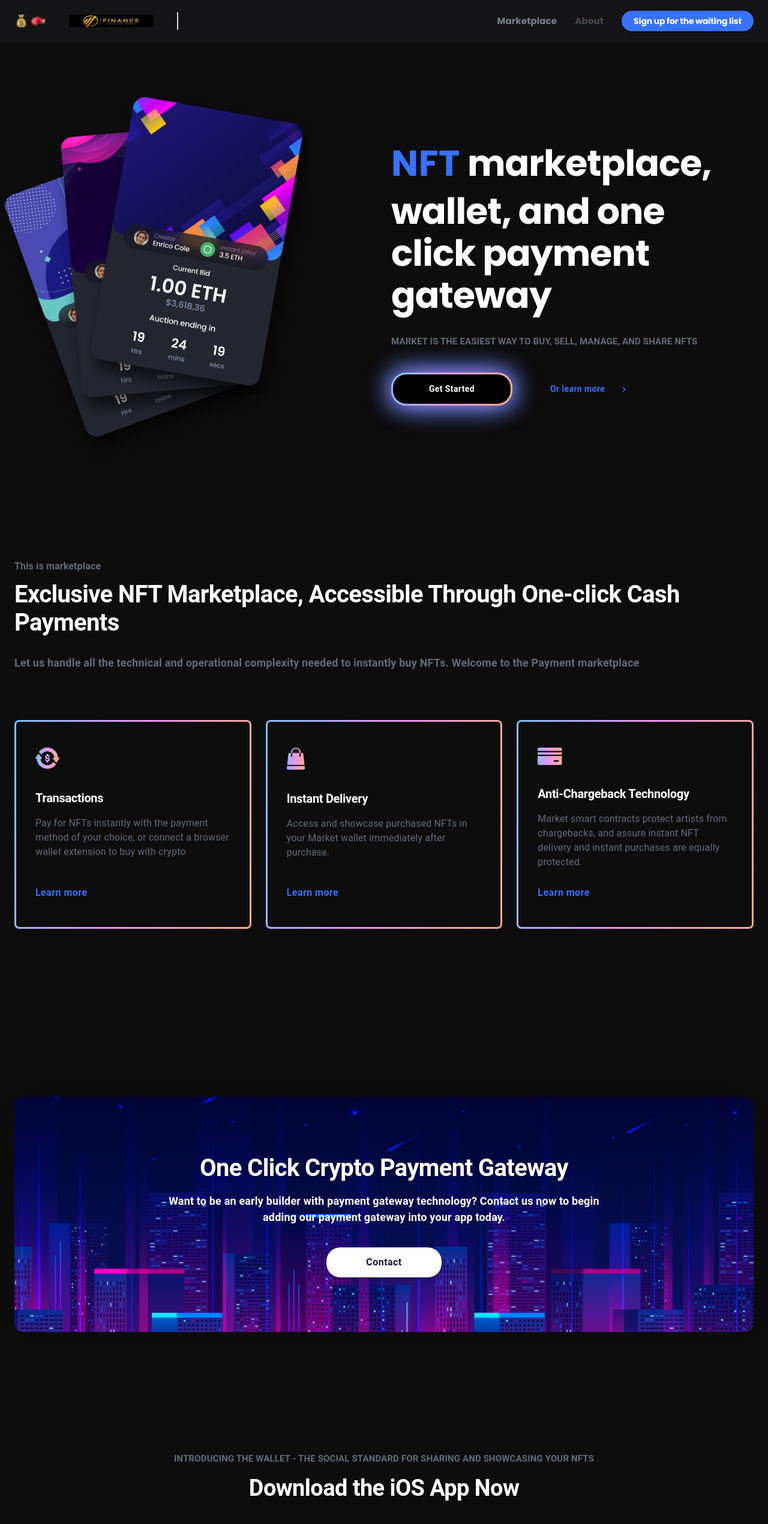
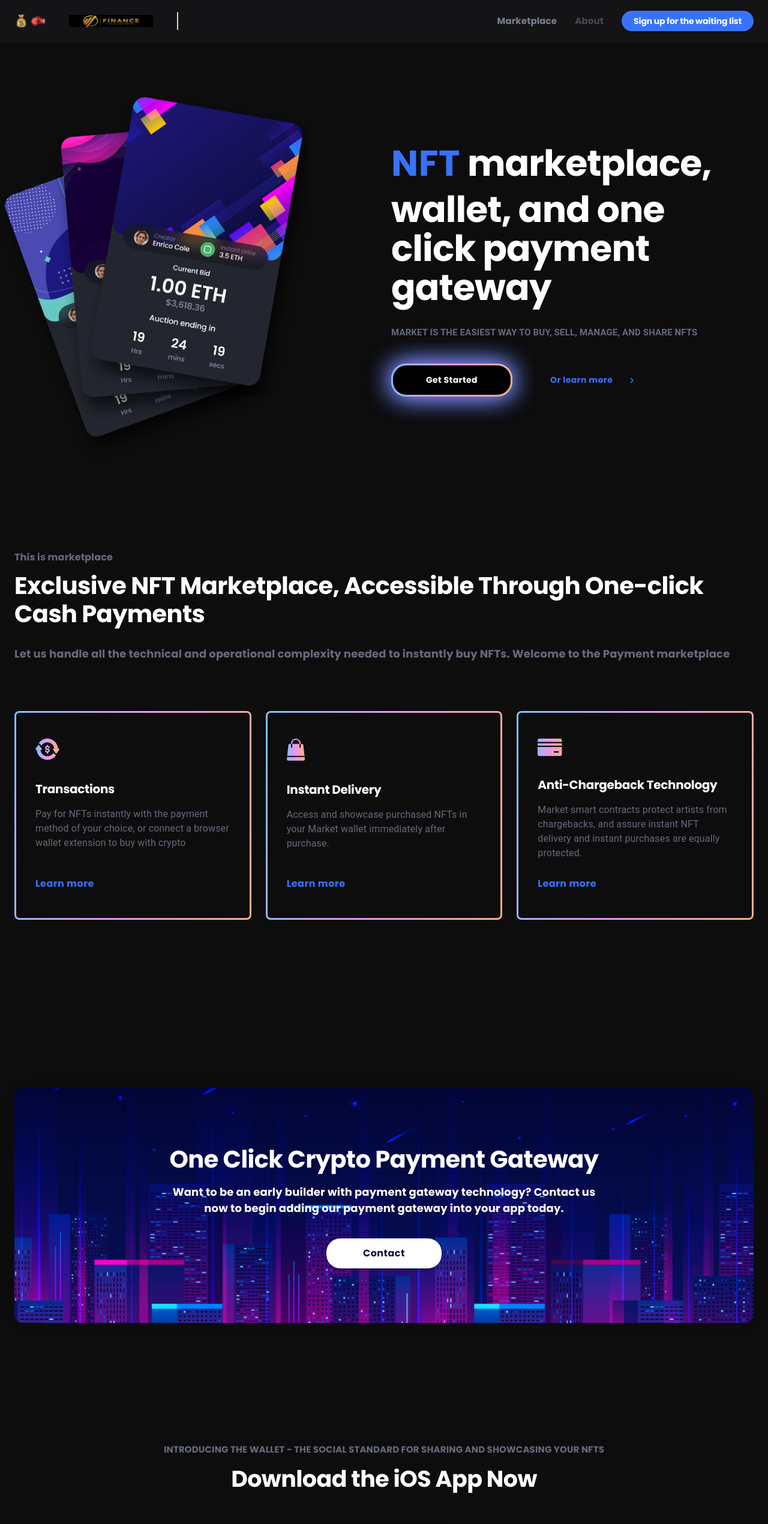
Before and after one commit to topdev0217/Landing_page, a React (Create React App) app: page / in a window 1280 px wide. Shown: the top 2540 px of the page at 60% size. Built offline with nearby package versions, Linux system fonts and the light colour scheme.

Commit message:
Update:font change

```diff
--- a/src/components/CashPayment/style.scss
+++ b/src/components/CashPayment/style.scss
@@ -7,12 +7,14 @@
   font-family: 'Poppins', sans-serif;
 
   .notification {
+    font-family: 'Poppins', sans-serif;
     font-weight: bold;
     font-size: 16px;
     color: #646A79;
   }
 
   .title {
+    font-family: 'Poppins', sans-serif;
     margin: 12px 0 30px 0;
     font-weight: bold;
     font-size: 40px;
@@ -20,6 +22,7 @@
   }
 
   > .description {
+    font-family: 'Poppins', sans-serif;
     font-weight: bold;
     font-size: 18px;
     color: #646A79;
@@ -43,6 +46,7 @@
       border-radius: 8px;
 
       .cash-method-title {
+        font-family: 'Poppins', sans-serif;
         margin-top: 30px;
         font-weight: bold;
         font-size: 20px;
@@ -64,6 +68,7 @@
         padding: 0px;
         span {
           justify-content: flex-start;
+          font-family: 'Poppins', sans-serif;
         }
       }
     }
--- a/src/components/DownloadApp/style.scss
+++ b/src/components/DownloadApp/style.scss
@@ -7,6 +7,7 @@
   font-family: 'Poppins', sans-serif;
 
   .notification {
+    font-family: 'Poppins', sans-serif;
     text-align: center;
     font-weight: bold;
     font-size: 15px;
@@ -15,6 +16,7 @@
   }
 
   .title {
+    font-family: 'Poppins', sans-serif;
     margin-top: 15px;
     font-weight: 600;
     font-size: 38px;
--- a/src/components/Footer/style.scss
+++ b/src/components/Footer/style.scss
@@ -9,6 +9,7 @@
     padding: 79px 24px 34px 24px;
 
     .title {
+      font-family: 'Poppins', sans-serif;
       font-weight: 500;
       font-size: 16px;
       color: #FFFFFF;
@@ -16,6 +17,7 @@
 
     .logo-section {
       .description {
+        font-family: 'Poppins', sans-serif;
         margin-top: 31px;
         font-weight: 500;
         font-size: 20px;
@@ -25,6 +27,7 @@
         display: flex;
         align-items: center;
         span {
+          font-family: 'Poppins', sans-serif;
           margin-left: 30px;
           color: white;
         }
@@ -47,6 +50,7 @@
         display: flex;
         flex-direction: column;
         a {
+          font-family: 'Poppins', sans-serif;
           margin-bottom: 23px;
           font-weight: 600;
           font-size: 13px;
@@ -60,6 +64,7 @@
       .email-input-section {
         margin-top: 39px;
         .description {
+          font-family: 'Poppins', sans-serif;
           font-weight: normal;
           font-size: 14px;
           color: #FFFFFF;
@@ -81,26 +86,31 @@
             font-size: 13px;
             width: 100%;
             input {
+              font-family: 'Poppins', sans-serif;
               &::-webkit-input-placeholder { /* Chrome/Opera/Safari */
                 color: #777E91;
+                font-family: 'Poppins', sans-serif;
                 font-weight: 500;
                 font-size: 13px;
                 opacity: 1;
               }
               &::-moz-placeholder { /* Firefox 19+ */
                 color: #777E91;
+                font-family: 'Poppins', sans-serif;
                 font-weight: 500;
                 font-size: 13px;
                 opacity: 1;
               }
               &:-ms-input-placeholder { /* IE 10+ */
                 color: #777E91;
+                font-family: 'Poppins', sans-serif;
                 font-weight: 500;
                 font-size: 13px;
                 opacity: 1;
               }
               &:-moz-placeholder { /* Firefox 18- */
                 color: #777E91;
+                font-family: 'Poppins', sans-serif;
                 font-weight: 500;
                 font-size: 13px;
                 opacity: 1;
@@ -146,12 +156,15 @@
       .copylight {
         font-size: 12px;
         color: #646A79;
+        font-family: 'Poppins', sans-serif;
       }
 
       .cookies-bar {
         color: #FFFFFF;
         font-size: 12px;
+        font-family: 'Poppins', sans-serif;
         .accept {
+          font-family: 'Poppins', sans-serif;
           margin-left: 20px;
           color: #3772FF;
           font-size: 12px;
--- a/src/components/GetStarted/style.scss
+++ b/src/components/GetStarted/style.scss
@@ -93,6 +93,12 @@
       font-size: 60px;
       color: #FFFFFF;
       margin-bottom: 30px;
+      line-height: 65px;
+      letter-spacing: -0.9375px;
+
+      @media (max-width: 576px) {
+        font-size: 51px;
+      }
 
       .highlight {
         font-family: 'Poppins', sans-serif;
@@ -131,6 +137,7 @@
         background-image: linear-gradient(rgba(255, 255, 255, 0), rgba(255, 255, 255, 0)), linear-gradient(101deg, #7DC0FF, #F199DA, #F7AF85);
         background-origin: border-box;
         box-shadow: 2px 1000px 1px #000000 inset, 0px 0px 40px #cf77f3, 0px 0px 40px #009bff, 0px 0px 1px #2ac9db;
+        font-family: 'Poppins', sans-serif;
       }
 
       .learn-more {
@@ -140,6 +147,8 @@
         font-size: 14px;
         color: #3772FF;
         text-transform: initial;
+        font-family: 'Poppins', sans-serif;
+
         button {
           margin-left: 20px;
           svg {
--- a/src/components/PaymentGateway/style.scss
+++ b/src/components/PaymentGateway/style.scss
@@ -17,6 +17,7 @@
     border-radius: 15px;
 
     .title {
+      font-family: 'Poppins', sans-serif;
       font-weight: bold;
       text-align: center;
       font-size: 40px;
@@ -27,6 +28,7 @@
       display: flex;
       justify-content: center;
       p {
+        font-family: 'Poppins', sans-serif;
         width: 60%;
         text-align: center;
         margin: 17px 0px 37px;
@@ -41,6 +43,7 @@
       text-align: center;
 
       button {
+        font-family: 'Poppins', sans-serif;
         background: #FFFFFF;
         border-radius: 23px;
         font-weight: bold;
```
